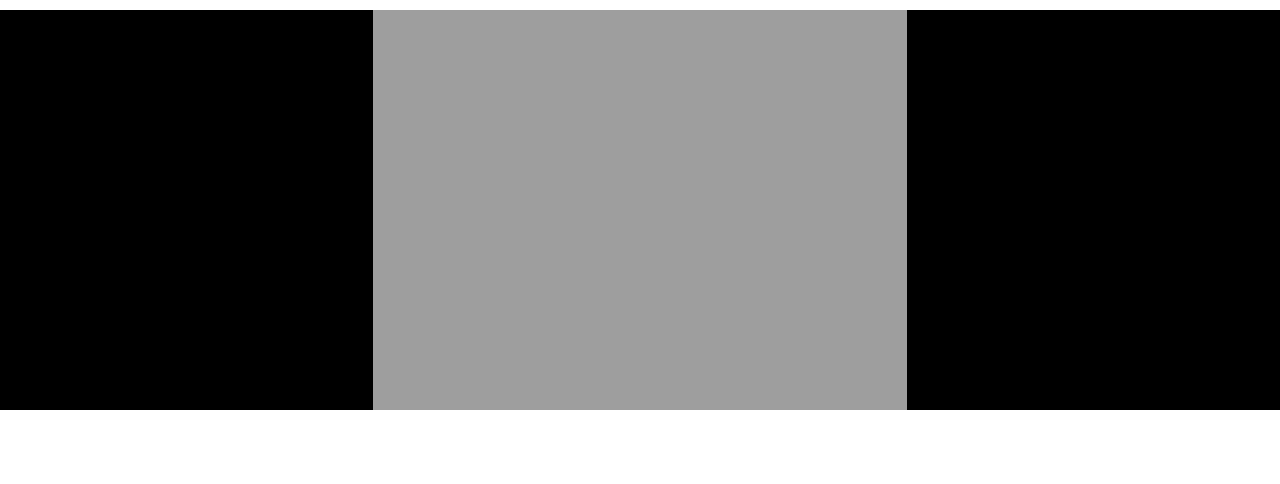
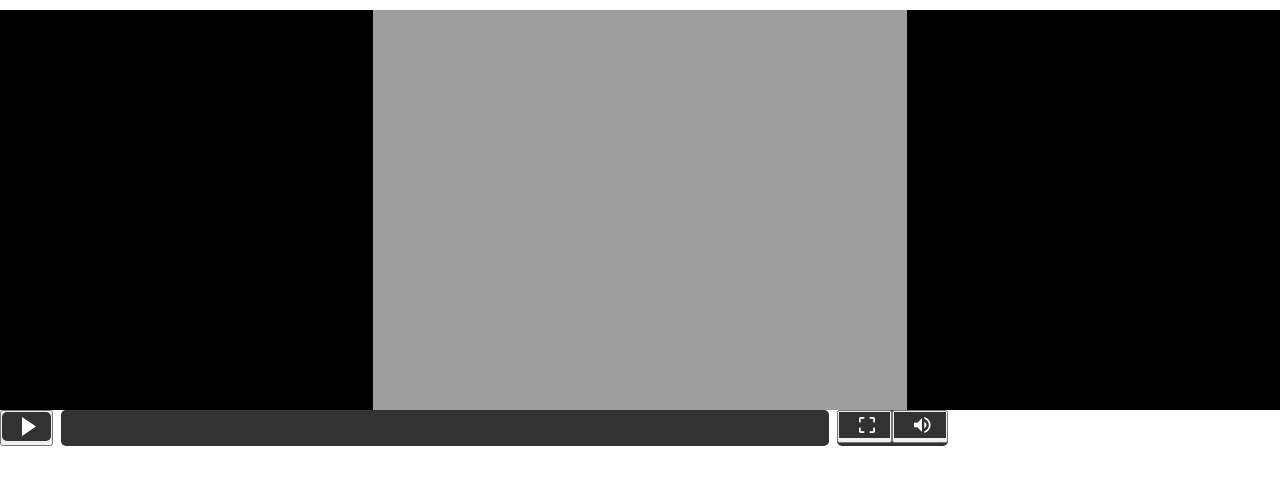
Before and after one commit to MiguelChiau/BrainFlix, a React app in the folder sprint-1/client/: page / in a window 1280 px wide. Shown: the part 86-570 px from the top of the page. Built offline with nearby package versions, Linux system fonts and the light colour scheme.

Commit message:
video controls: test

```diff
--- a/sprint-1/client/src/components/Hero.js
+++ b/sprint-1/client/src/components/Hero.js
@@ -1,13 +1,33 @@
 import React from "react";
 import Background from "../assets/Images/video-list-0.jpg";
-// import Fullscreen from "../assets/Icons/PNG/Icon-fullscreen.png";
-// import Volume from "../assets/Icons/PNG/Icon-volume.png";
-// import Play from "../assets/Icons/PNG/Icon-play.png";
+import Play from "../assets/Icons/PNG/Icon-play.png";
+import Fullscreen from "../assets/Icons/PNG/Icon-fullscreen.png";
+import Volume from "../assets/Icons/PNG/Icon-volume.png";
 
 function Hero() {
   return (
-    <div className="hero-background">
-      <video poster={Background} />
+    <div>
+      <div className="hero-background">
+        <video poster={Background} />
+
+        <div className="controls">
+          <button className="controls-play">
+            <img src={Play} alt="" />
+          </button>
+
+          <div className="controls-range" />
+
+          <div className="controls-buttons">
+            <button>
+              <img src={Fullscreen} alt="" />
+            </button>
+
+            <button>
+              <img src={Volume} alt="" />
+            </button>
+          </div>
+        </div>
+      </div>
     </div>
   );
 }
--- a/sprint-1/client/src/styles/partials/_hero.scss
+++ b/sprint-1/client/src/styles/partials/_hero.scss
@@ -3,6 +3,38 @@
 
   video {
     width: 100%;
+  }
+}
+
+//JUST TESTING THE CONTROLS
+.controls {
+  display: flex;
+  &-play {
+    img {
+      padding: 5px 15px 5px 20px;
+      background-color: $black;
+      border-radius: 5px;
+    }
+  }
+
+  &-range {
+    // border-bottom: 2px solid black;
+    border-radius: 5px;
+    background-color: $black;
+    margin-right: 8px;
+    margin-left: 8px;
+
+    width: 60%;
+  }
+
+  &-buttons {
+    background-color: $black;
+    border-radius: 5px;
+
+    img {
+      padding: 5px 15px 5px 20px;
+      background-color: $black;
+    }
   }
 }
 
```
Also changed, not shown: sprint-1/client/src/styles/app.css, 1 other file.
